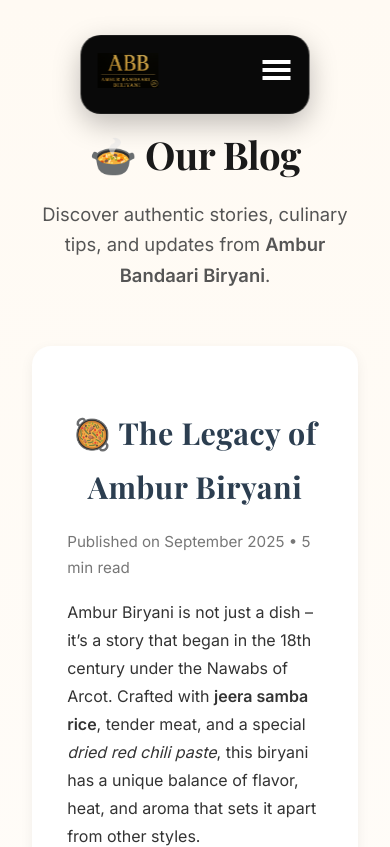
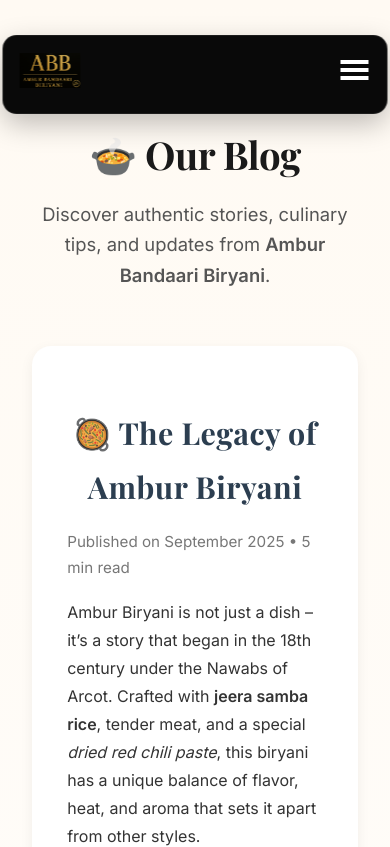
Before and after one commit to amburbandaaribiryani/portfolio, a React (Vite) app: page /Blog in a window 390 px wide. Shown: the top 847 px of the page. Built offline with nearby package versions, Linux system fonts and the light colour scheme.

Commit message:
issue of responsiveness solved

```diff
--- a/src/styles/Header.css
+++ b/src/styles/Header.css
@@ -1,16 +1,25 @@
+/* =========================
+   Header CSS (Updated)
+   - Keeps the 1450px appearance down to 950px
+   - Below 950px switches to mobile nav
+   ========================= */
+
+/* Base header */
 .header {
   position: fixed;
   top: 35px;
   left: 50%;
   transform: translateX(-50%);
   z-index: 1000;
-  width: 42%;
-  max-width: 1440px;
+
+  /* Keep layout centered and consistent */
+  width: 42%;                 /* original intent: percent-based on large screens */
+  max-width: 1440px;         /* keep upper cap */
+  min-width: 0;
+
   display: flex;
   align-items: center;
-  /* justify-content: flex-start;
-  gap: 0; */
-   justify-content: space-between;
+  justify-content: space-between;
   gap: 1rem;
 
   padding: 0.6rem 1.5rem;
@@ -21,10 +30,8 @@
   border: 1px solid rgba(255, 255, 255, 0.08);
   box-shadow: 0 10px 28px rgba(0, 0, 0, 0.25);
   transition: top 0.3s ease-in-out;
-  /* width: auto; */
-  /* min-width: 60%; */
   max-width: 90%;
-  flex-wrap: wrap;
+  flex-wrap: nowrap; /* keep it single-line by default on wide screens */
 }
 
 /* Hide on scroll */
@@ -46,14 +53,6 @@
 }
 
 /* Nav container */
-/* .nav {
-  display: flex;
-  align-items: center;
-  gap: 1.6rem;
-  flex: none;
-  flex-wrap: wrap;
-} */
-
 .nav {
   display: flex;
   align-items: center;
@@ -61,29 +60,19 @@
   flex: 1;
   justify-content: space-between;
   box-shadow: 0 8px 24px rgba(0, 0, 0, 0.2);
-
 }
-
 
 /* Links */
 .nav a {
   color: #ffffffcc;
   text-decoration: none;
-  /* font-size: 1.05rem; */
   font-weight: 500;
   position: relative;
-  /* padding: 4px 0; */
   transition: color 0.3s ease;
   font-family: 'Poppins', sans-serif;
-
 }
 
-.nav a:hover {
-  color: #ffd700;
-  /* transform: translateY(-1px); */
-
-}
-
+.nav a:hover { color: #ffd700; }
 .nav a::after {
   content: '';
   position: absolute;
@@ -94,16 +83,11 @@
   background: linear-gradient(90deg, #ffd700, #ff8c00);
   transition: width 0.3s ease-in-out;
 }
+.nav a:hover::after,
+.nav a.active::after { width: 100%; }
+.nav a.active { color: #ffd700; }
 
-.nav a:hover::after,
-.nav a.active::after {
-  width: 100%;
-}
-
-.nav a.active {
-  color: #ffd700;
-}
-
+/* Hamburger (mobile) */
 .hamburger {
   display: none;
   font-size: 2rem;
@@ -112,11 +96,35 @@
   margin-left: auto;
 }
 
-@media (max-width: 950px) {
+
+@media (min-width: 950px) and (max-width: 1450px) {
   .header {
-    width: 50%;
-    flex-wrap: wrap;
+
+    width: 610px;
+    max-width: 90%;
+    flex-wrap: nowrap;
+    padding: 0.7rem 1.2rem;
+  }
+
+  .nav {
+    gap: 1.2rem;
+    justify-content: space-between;
+  }
+
+  .hamburger {
+    display: none;
+  }
+}
+
+/* ---------- Mobile (below 950px) ---------- */
+@media (max-width: 949px) {
+  .header {
+    width: 90%;
+    left: 50%;
+    transform: translateX(-50%);
     padding: 0.8rem 1rem;
+    flex-wrap: wrap;             /* allow wrapping for mobile layout */
+    border-radius: 14px;
   }
 
   .nav {
@@ -126,27 +134,16 @@
     width: 100%;
     flex-direction: column;
     background: rgba(0, 0, 0, 0.95);
-    padding: 1.5rem 0rem;
+    padding: 1.5rem 0;
     border-radius: 0 0 16px 16px;
     display: none;
     gap: 1.2rem;
   }
 
-  .nav.active {
-    display: flex;
-  }
+  .nav.active { display: flex; }
 
   .hamburger {
     display: block;
     margin-left: auto;
   }
 }
-
-@media (min-width: 955px) and (max-width: 1300px) {
-    .header {
-    width: 60%;
-    flex-wrap: wrap;
-    padding: 0.8rem 1rem;
-  }
-
-}
--- a/src/styles/Home.css
+++ b/src/styles/Home.css
@@ -159,7 +159,7 @@ section h2 {
 
 .dish-cards {
   display: flex;
-  gap: 75px;
+  gap: clamp(30px, 4vw, 75px);
   justify-content: center;
   flex-wrap: wrap;
 }
@@ -171,10 +171,13 @@ section h2 {
   display: flex;
   flex-direction: column;
   justify-content: space-between;
+  width: 100%;
   max-width: 320px;
+  min-width: 280px;
   overflow: hidden;
   transition: all 0.4s ease;
   border: 1px solid #f1f1f1;
+  flex: 1 1 calc(33.333% - 50px);
 }
 
 .dish-card:hover {
@@ -292,10 +295,13 @@ section h2 {
 }
 
 /* Cards layout */
+/* Cards layout */
 .event-cards {
   display: grid;
   grid-template-columns: repeat(auto-fit, minmax(250px, 1fr));
-  gap: 30px;
+  gap: clamp(20px, 3vw, 30px);
+  max-width: 1400px;
+  margin: 0 auto;
 }
 
 /* Individual card */
@@ -760,12 +766,39 @@ background: linear-gradient(to bottom, #fffaf3 0%, #ffffff 100%);
   .hero-image img {
     max-width: 400px;
   }
+  .dish-card {
+    flex: 1 1 calc(33.333% - 30px);
+    min-width: 260px;
+  }
 }
+/* Mid-range: Keep 3 cards in a row */
+@media (min-width: 1200px) and (max-width: 1450px) {
+  .dish-cards {
+    gap: clamp(20px, 2.5vw, 40px);
+  }
+  .dish-card {
+    flex: 1 1 calc(33.333% - 28px);
+    max-width: 300px;
+    min-width: 250px;
+  }
+  .event-cards {
+    gap: clamp(18px, 2.2vw, 25px);
+  }
+}
+
+@media (min-width: 1200px) and (max-width: 1344px) {
+  .event-cards {
+    grid-template-columns: repeat(4, 1fr);
+    gap: 20px;
+  }
+}
+
 @media (min-width: 1200px) {
   .cta-banner {
     background-attachment: fixed;
   }
 }
+
 @media (min-width: 1024px) and (max-width: 1199px) {
   .hero-content { flex: 1 1 60%; }
   .hero-image  { flex: 0 0 38%; }
@@ -775,6 +808,7 @@ background: linear-gradient(to bottom, #fffaf3 0%, #ffffff 100%);
   .hero-subheadline { font-size: 1.45rem; }
   .hero-image img { max-width: 360px; }
 }
+
 /* Tablets (768px to 1023px) */
 @media (max-width: 1023px) {
   .hero-section {
```
